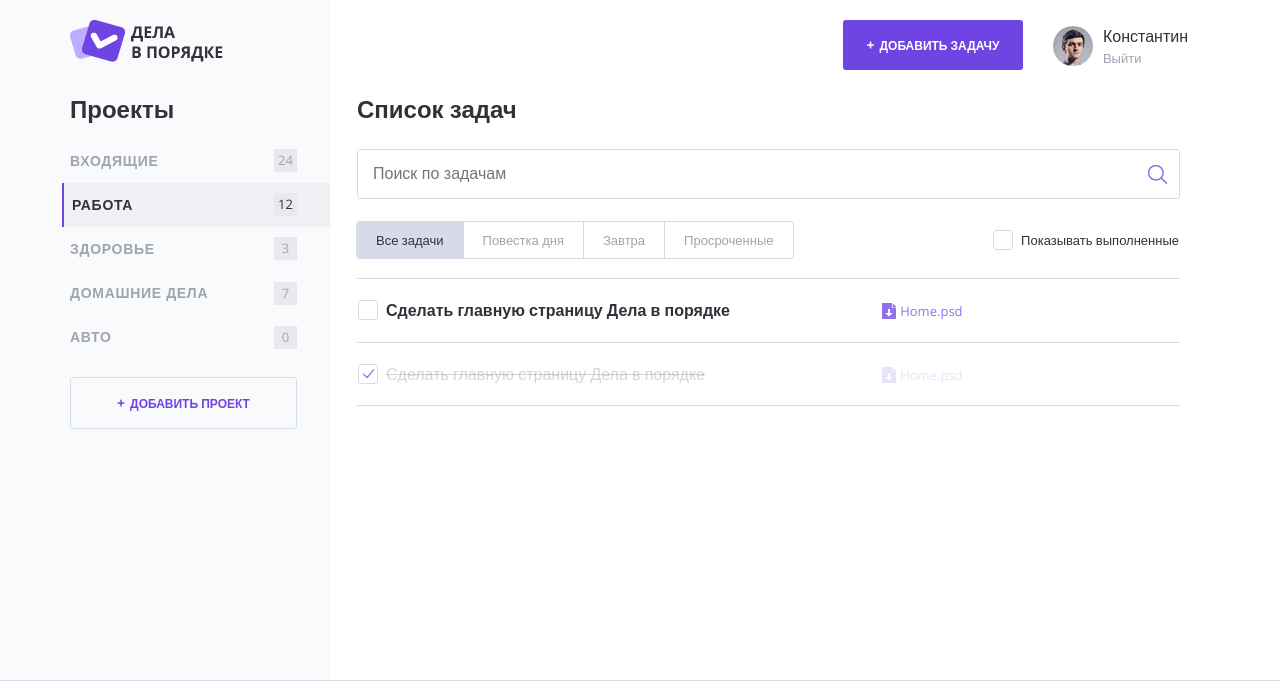
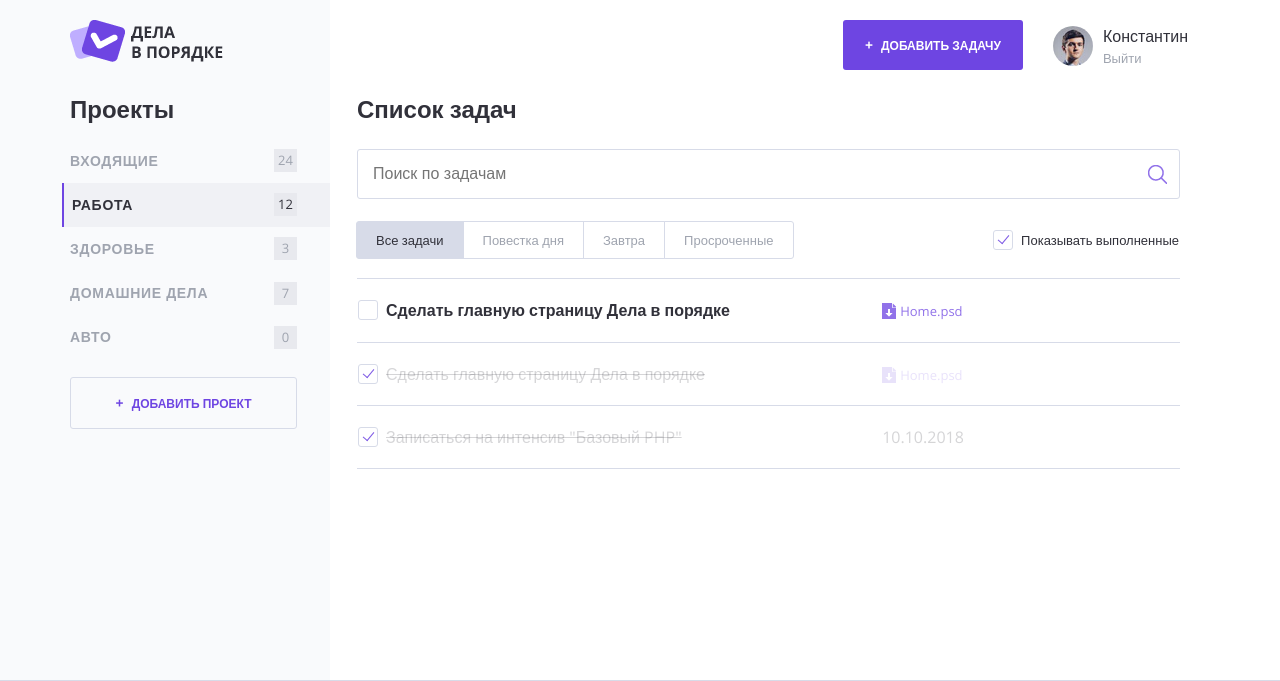
Before and after one commit to akira-wh/373127-doingsdone, a PHP site: page / in a window 1280 px wide. Shown: the top 681 px of the page. Run offline with PHP 8.4, Linux system fonts and the light colour scheme.

Commit message:
NEW: Вывод завершенных задач по условию (showCompletedTasks? boolean)

```diff
--- a/index.php
+++ b/index.php
@@ -1,6 +1,6 @@
 <?php
   // Показывать или нет выполненные задачи.
-$showCompleteTasks = rand(0, 1);
+  $showCompleteTasks = (boolean) rand(0, 1);
 ?>
 
 <!DOCTYPE html>
@@ -25,8 +25,10 @@ $showCompleteTasks = rand(0, 1);
         </a>
 
         <div class="main-header__side">
-                <a class="main-header__side-item button button--plus open-modal" href="javascript:;"
-                target="task_add">Добавить задачу</a>
+          <a class="main-header__side-item button button--plus open-modal"
+              href="javascript:;" target="task_add">
+            Добавить задачу
+          </a>
 
           <div class="main-header__side-item user-menu">
             <div class="user-menu__image">
@@ -35,7 +37,6 @@ $showCompleteTasks = rand(0, 1);
 
             <div class="user-menu__data">
               <p>Константин</p>
-
               <a href="#">Выйти</a>
             </div>
           </div>
@@ -76,7 +77,9 @@ $showCompleteTasks = rand(0, 1);
           </nav>
 
           <a class="button button--transparent button--plus content__side-button open-modal"
-                   href="javascript:;" target="project_add">Добавить проект</a>
+             href="javascript:;" target="project_add">
+               Добавить проект
+          </a>
         </section>
 
         <main class="content__main">
@@ -84,7 +87,6 @@ $showCompleteTasks = rand(0, 1);
 
           <form class="search-form" action="index.html" method="post">
             <input class="search-form__input" type="text" name="" value="" placeholder="Поиск по задачам">
-
             <input class="search-form__submit" type="submit" name="" value="Искать">
           </form>
 
@@ -97,8 +99,8 @@ $showCompleteTasks = rand(0, 1);
             </nav>
 
             <label class="checkbox">
-                        <!--добавить сюда аттрибут "checked", если переменная $show_complete_tasks равна единице-->
-                        <input class="checkbox__input visually-hidden show_completed" type="checkbox">
+              <input class="checkbox__input visually-hidden show_completed"
+                      type="checkbox" <?php print(($showCompleteTasks) ? 'checked' : '') ?>>
               <span class="checkbox__text">Показывать выполненные</span>
             </label>
           </div>
@@ -118,7 +120,8 @@ $showCompleteTasks = rand(0, 1);
 
               <td class="task__date"></td>
             </tr>
-                    <!--показывать следующий тег <tr/>, если переменная $show_complete_tasks равна единице-->
+
+            <?php if ($showCompleteTasks): ?>
               <tr class="tasks__item task task--completed">
                 <td class="task__select">
                   <label class="checkbox task__checkbox">
@@ -133,6 +136,20 @@ $showCompleteTasks = rand(0, 1);
 
                 <td class="task__date"></td>
               </tr>
+
+              <tr class="tasks__item task task--completed">
+                <td class="task__select">
+                  <label class="checkbox task__checkbox">
+                    <input class="checkbox__input visually-hidden" type="checkbox" checked>
+                    <span class="checkbox__text">Записаться на интенсив "Базовый PHP"</span>
+                  </label>
+                </td>
+                <td class="task__date">10.10.2018</td>
+
+                <td class="task__controls"></td>
+              </tr>
+            <?php endif; ?>
+
           </table>
         </main>
       </div>
@@ -143,35 +160,43 @@ $showCompleteTasks = rand(0, 1);
     <div class="container">
       <div class="main-footer__copyright">
         <p>© 2018, «Дела в порядке»</p>
-
         <p>Веб-приложение для удобного ведения списка дел.</p>
       </div>
 
-        <a class="main-footer__button button button--plus open-modal" target="task_add"
-           href="javascript:;">Добавить задачу</a>
+      <a class="main-footer__button button button--plus open-modal"
+          target="task_add" href="javascript:;">
+           Добавить задачу
+      </a>
 
       <div class="main-footer__social social">
         <span class="visually-hidden">Мы в соцсетях:</span>
         <a class="social__link social__link--facebook" href="#">Facebook
-                <svg width="27" height="27" viewBox="0 0 27 27" xmlns="http://www.w3.org/2000/svg"><circle stroke="#879296" fill="none" cx="13.5" cy="13.5" r="12.667"/><path fill="#879296" d="M14.26 20.983h-2.816v-6.626H10.04v-2.28h1.404v-1.364c0-1.862.79-2.922 3.04-2.922h1.87v2.28h-1.17c-.876 0-.972.322-.972.916v1.14h2.212l-.245 2.28h-1.92v6.625z"/></svg>
-            </a><span class="visually-hidden">
-        ,</span>
+          <svg width="27" height="27" viewBox="0 0 27 27" xmlns="http://www.w3.org/2000/svg">
+            <circle stroke="#879296" fill="none" cx="13.5" cy="13.5" r="12.667"/><path fill="#879296" d="M14.26 20.983h-2.816v-6.626H10.04v-2.28h1.404v-1.364c0-1.862.79-2.922 3.04-2.922h1.87v2.28h-1.17c-.876 0-.972.322-.972.916v1.14h2.212l-.245 2.28h-1.92v6.625z"/>
+          </svg>
+        </a>
+        <span class="visually-hidden">,</span>
         <a class="social__link social__link--twitter" href="#">Twitter
-                <svg width="27" height="27" viewBox="0 0 27 27" xmlns="http://www.w3.org/2000/svg"><circle stroke="#879296" fill="none" cx="13.5" cy="13.5" r="12.687"/><path fill="#879296" d="M18.38 10.572c.525-.336.913-.848 1.092-1.445-.485.305-1.02.52-1.58.635-.458-.525-1.12-.827-1.816-.83-1.388.063-2.473 1.226-2.44 2.615-.002.2.02.4.06.596-2.017-.144-3.87-1.16-5.076-2.78-.22.403-.335.856-.332 1.315-.01.865.403 1.68 1.104 2.188-.397-.016-.782-.13-1.123-.333-.03 1.207.78 2.272 1.95 2.567-.21.06-.43.09-.653.088-.155.015-.313.015-.47 0 .3 1.045 1.238 1.777 2.324 1.815-.864.724-1.956 1.12-3.083 1.122-.198.013-.397.013-.595 0 1.12.767 2.447 1.18 3.805 1.182 4.57 0 7.066-3.992 7.066-7.456v-.34c.49-.375.912-.835 1.24-1.357-.465.218-.963.36-1.473.42z"/></svg>
-            </a><span class="visually-hidden">
-        ,</span>
+          <svg width="27" height="27" viewBox="0 0 27 27" xmlns="http://www.w3.org/2000/svg">
+            <circle stroke="#879296" fill="none" cx="13.5" cy="13.5" r="12.687"/><path fill="#879296" d="M18.38 10.572c.525-.336.913-.848 1.092-1.445-.485.305-1.02.52-1.58.635-.458-.525-1.12-.827-1.816-.83-1.388.063-2.473 1.226-2.44 2.615-.002.2.02.4.06.596-2.017-.144-3.87-1.16-5.076-2.78-.22.403-.335.856-.332 1.315-.01.865.403 1.68 1.104 2.188-.397-.016-.782-.13-1.123-.333-.03 1.207.78 2.272 1.95 2.567-.21.06-.43.09-.653.088-.155.015-.313.015-.47 0 .3 1.045 1.238 1.777 2.324 1.815-.864.724-1.956 1.12-3.083 1.122-.198.013-.397.013-.595 0 1.12.767 2.447 1.18 3.805 1.182 4.57 0 7.066-3.992 7.066-7.456v-.34c.49-.375.912-.835 1.24-1.357-.465.218-.963.36-1.473.42z"/>
+          </svg>
+        </a>
+        <span class="visually-hidden">,</span>
         <a class="social__link social__link--instagram" href="#">Instagram
-                <svg width="27" height="27" viewBox="0 0 27 27" xmlns="http://www.w3.org/2000/svg"><circle stroke="#879296" fill="none" cx="13.5" cy="13.5" r="12.687"/><path fill="#879296" d="M13.5 8.3h2.567c.403.002.803.075 1.18.213.552.213.988.65 1.2 1.2.14.38.213.778.216 1.18v5.136c-.003.403-.076.803-.215 1.18-.213.552-.65.988-1.2 1.2-.378.14-.778.213-1.18.216h-5.135c-.403-.003-.802-.076-1.18-.215-.552-.214-.988-.65-1.2-1.2-.14-.38-.212-.78-.215-1.182V13.46v-2.566c.003-.403.076-.802.214-1.18.213-.552.65-.988 1.2-1.2.38-.14.778-.212 1.18-.215H13.5m0-1.143h-2.616c-.526.01-1.048.108-1.54.292-.853.33-1.527 1-1.856 1.854-.184.493-.283 1.014-.292 1.542v5.232c.01.526.108 1.048.292 1.54.33.853 1.003 1.527 1.855 1.856.493.184 1.015.283 1.54.293H16.117c.527-.01 1.048-.11 1.54-.293.854-.33 1.527-1.003 1.856-1.855.184-.493.283-1.015.293-1.54V13.46v-2.614c-.01-.528-.11-1.05-.293-1.542-.33-.853-1.002-1.525-1.855-1.855-.493-.185-1.014-.283-1.54-.293-.665.01-.89 0-2.617 0zm0 3.093c-2.51.007-4.07 2.73-2.808 4.898 1.26 2.17 4.398 2.16 5.645-.017.285-.495.434-1.058.433-1.63-.006-1.8-1.47-3.256-3.27-3.25zm0 5.378c-1.63-.007-2.64-1.777-1.82-3.185.823-1.41 2.86-1.4 3.67.017.18.316.276.675.278 1.04.006 1.177-.95 2.133-2.128 2.128zm4.118-5.524c0 .58-.626.94-1.127.65-.5-.29-.5-1.012 0-1.3.116-.067.245-.102.378-.102.418-.005.76.333.76.752z"/></svg>
+          <svg width="27" height="27" viewBox="0 0 27 27" xmlns="http://www.w3.org/2000/svg">
+            <circle stroke="#879296" fill="none" cx="13.5" cy="13.5" r="12.687"/><path fill="#879296" d="M13.5 8.3h2.567c.403.002.803.075 1.18.213.552.213.988.65 1.2 1.2.14.38.213.778.216 1.18v5.136c-.003.403-.076.803-.215 1.18-.213.552-.65.988-1.2 1.2-.378.14-.778.213-1.18.216h-5.135c-.403-.003-.802-.076-1.18-.215-.552-.214-.988-.65-1.2-1.2-.14-.38-.212-.78-.215-1.182V13.46v-2.566c.003-.403.076-.802.214-1.18.213-.552.65-.988 1.2-1.2.38-.14.778-.212 1.18-.215H13.5m0-1.143h-2.616c-.526.01-1.048.108-1.54.292-.853.33-1.527 1-1.856 1.854-.184.493-.283 1.014-.292 1.542v5.232c.01.526.108 1.048.292 1.54.33.853 1.003 1.527 1.855 1.856.493.184 1.015.283 1.54.293H16.117c.527-.01 1.048-.11 1.54-.293.854-.33 1.527-1.003 1.856-1.855.184-.493.283-1.015.293-1.54V13.46v-2.614c-.01-.528-.11-1.05-.293-1.542-.33-.853-1.002-1.525-1.855-1.855-.493-.185-1.014-.283-1.54-.293-.665.01-.89 0-2.617 0zm0 3.093c-2.51.007-4.07 2.73-2.808 4.898 1.26 2.17 4.398 2.16 5.645-.017.285-.495.434-1.058.433-1.63-.006-1.8-1.47-3.256-3.27-3.25zm0 5.378c-1.63-.007-2.64-1.777-1.82-3.185.823-1.41 2.86-1.4 3.67.017.18.316.276.675.278 1.04.006 1.177-.95 2.133-2.128 2.128zm4.118-5.524c0 .58-.626.94-1.127.65-.5-.29-.5-1.012 0-1.3.116-.067.245-.102.378-.102.418-.005.76.333.76.752z"/>
+          </svg>
         </a>
         <span class="visually-hidden">,</span>
         <a class="social__link social__link--vkontakte" href="#">Вконтакте
-                <svg width="27" height="27" viewBox="0 0 27 27" xmlns="http://www.w3.org/2000/svg"><circle stroke="#879296" fill="none" cx="13.5" cy="13.5" r="12.666"/><path fill="#879296" d="M13.92 18.07c.142-.016.278-.074.39-.166.077-.107.118-.237.116-.37 0 0 0-1.13.516-1.296.517-.165 1.208 1.09 1.95 1.58.276.213.624.314.973.28h1.95s.973-.057.525-.837c-.38-.62-.865-1.17-1.432-1.626-1.208-1.1-1.043-.916.41-2.816.886-1.16 1.236-1.86 1.13-2.163-.108-.302-.76-.214-.76-.214h-2.164c-.092-.026-.19-.026-.282 0-.083.058-.15.135-.195.225-.224.57-.49 1.125-.8 1.656-.973 1.61-1.344 1.697-1.51 1.59-.37-.234-.272-.975-.272-1.433 0-1.56.243-2.202-.468-2.377-.32-.075-.647-.108-.974-.098-.604-.052-1.213.01-1.793.186-.243.116-.438.38-.32.4.245.018.474.13.642.31.152.303.225.638.214.975 0 0 .127 1.832-.302 2.056-.43.223-.692-.167-1.55-1.618-.29-.506-.547-1.03-.77-1.57-.038-.09-.098-.17-.174-.233-.1-.065-.214-.108-.332-.128H6.485s-.312 0-.42.137c-.106.135 0 .36 0 .36.87 2 2.022 3.868 3.42 5.543.923.996 2.21 1.573 3.567 1.598z"/></svg>
+          <svg width="27" height="27" viewBox="0 0 27 27" xmlns="http://www.w3.org/2000/svg">
+            <circle stroke="#879296" fill="none" cx="13.5" cy="13.5" r="12.666"/><path fill="#879296" d="M13.92 18.07c.142-.016.278-.074.39-.166.077-.107.118-.237.116-.37 0 0 0-1.13.516-1.296.517-.165 1.208 1.09 1.95 1.58.276.213.624.314.973.28h1.95s.973-.057.525-.837c-.38-.62-.865-1.17-1.432-1.626-1.208-1.1-1.043-.916.41-2.816.886-1.16 1.236-1.86 1.13-2.163-.108-.302-.76-.214-.76-.214h-2.164c-.092-.026-.19-.026-.282 0-.083.058-.15.135-.195.225-.224.57-.49 1.125-.8 1.656-.973 1.61-1.344 1.697-1.51 1.59-.37-.234-.272-.975-.272-1.433 0-1.56.243-2.202-.468-2.377-.32-.075-.647-.108-.974-.098-.604-.052-1.213.01-1.793.186-.243.116-.438.38-.32.4.245.018.474.13.642.31.152.303.225.638.214.975 0 0 .127 1.832-.302 2.056-.43.223-.692-.167-1.55-1.618-.29-.506-.547-1.03-.77-1.57-.038-.09-.098-.17-.174-.233-.1-.065-.214-.108-.332-.128H6.485s-.312 0-.42.137c-.106.135 0 .36 0 .36.87 2 2.022 3.868 3.42 5.543.923.996 2.21 1.573 3.567 1.598z"/>
+          </svg>
         </a>
       </div>
 
       <div class="main-footer__developed-by">
         <span class="visually-hidden">Разработано:</span>
-
         <a href="https://htmlacademy.ru/intensive/php">
           <img src="img/htmlacademy.svg" alt="HTML Academy" width="118" height="40">
         </a>
```
Lines whose indentation alone changed are shown as unchanged.
